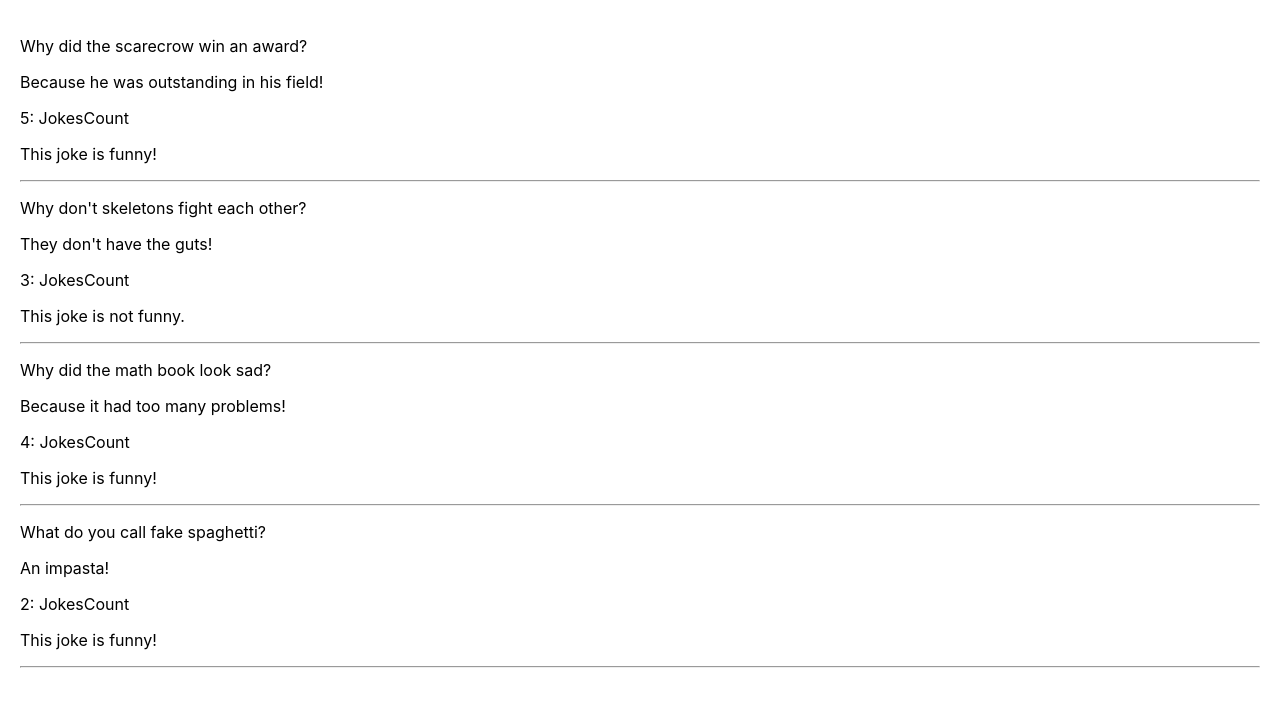
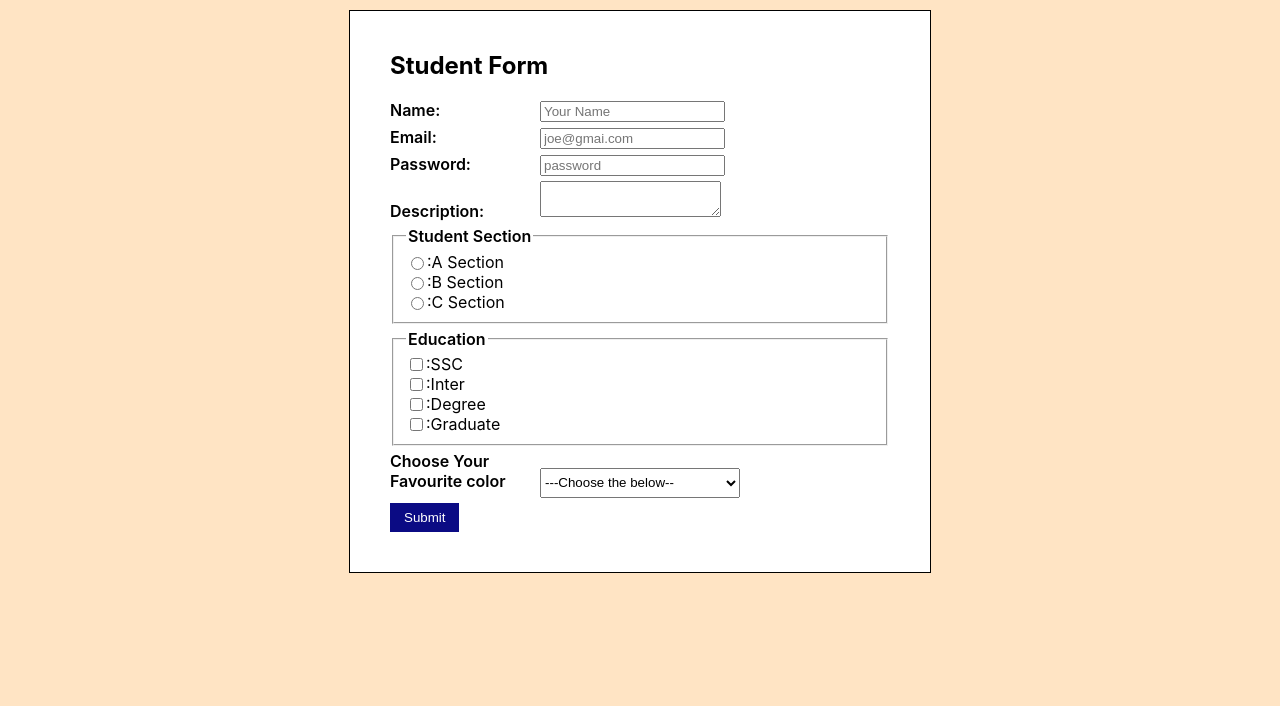
Before and after one commit to Supraja-pamula/React, a React (Create React App) app in the folder sample-two/: page / in a window 1280 px wide. Shown: the top 706 px of the page. Built offline with nearby package versions, Linux system fonts and the light colour scheme.

Commit message:
form-practice

```diff
--- a/sample-two/src/App.css
+++ b/sample-two/src/App.css
@@ -1,3 +1,58 @@
-.appSection{
-  padding: 20px;
+label,
+legend {
+  font-weight: 600;
+  font-size: 16px;
+  min-width: 150px;
+  width: 150px;
+  display: inline-block;
 }
+
+.input-div {
+  margin-bottom: 5px;
+}
+
+fieldset label {
+  font-weight: unset;
+  min-width: unset;
+  font-size: unset;
+  display: flex;
+  align-items: center;
+}
+
+fieldset div {
+  display: flex;
+  flex-direction: column;
+}
+
+legend {
+  min-width: unset;
+  width: unset;
+}
+
+select {
+  height: 30px;
+  min-width: 200px;
+}
+
+.submit-btn {
+  background-color: rgb(11, 11, 132);
+  color: #fff;
+  padding: 7px 14px;
+  border: unset;
+}
+
+form {
+  width: 500px;
+  padding: 40px;
+  border: 1px solid;
+  margin: 10px auto;
+  background-color: #fff;
+}
+
+body {
+  background-color: bisque;
+}
+
+form h1 {
+  margin-top: 0px;
+}
--- a/sample-two/src/App.js
+++ b/sample-two/src/App.js
@@ -1,75 +1,8 @@
 
 import './App.css';
-import { Joke } from './Joke';
+import { Main } from './Main';
 function App() {
-  return (
-    <div className="appSection">
-      <Joke
-        setup="Why did the scarecrow win an award?"
-        punchline="Because he was outstanding in his field!"
-        jokesCount={5}
-        isFunny={true}
-        comments={[
-          {
-            id:1,
-            text:"This is a great joke!"
-          },
-          {
-            id:2,
-            text:"I love scarecrow jokes!"
-          }
-        ]}
-      />
-      <Joke
-        setup="Why don't skeletons fight each other?"
-        punchline="They don't have the guts!"
-        jokesCount={3}
-        isFunny={false}
-        comments={[
-          {
-            id:1,
-            text:"Haha, that's a good one!"
-          },
-          {
-            id:2,
-            text:"Not funny at all!"
-          }
-        ]}
-      />
-      <Joke
-        setup="Why did the math book look sad?"
-        punchline="Because it had too many problems!"
-        jokesCount={4}
-        isFunny={true}
-        comments={[
-          {
-            id:1,
-            text:"Math jokes are the best!"
-          },
-          {
-            id:2,
-            text:"I can relate to that!"
-          }
-        ]}
-      />
-      <Joke
-        setup="What do you call fake spaghetti?"
-        punchline="An impasta!"
-        jokesCount={2}
-        isFunny={true}
-        comments={[
-          {
-            id:1,
-            text:"That's a pasta joke!"
-          },
-          {
-            id:2,
-            text:"I can't believe it's not butter!"
-          }
-        ]}
-      />
-    </div>
-  );
+  return  <Main/>
 }
 
 export default App;
--- a/sample-two/src/Joke.js
+++ /dev/null
@@ -1,13 +0,0 @@
-export function Joke(props) {
-    console.log(props);
-    return(
-        <div>
-           <p>{props.setup}</p>
-           <p>{props.punchline}</p>
-           <p>{props.jokesCount}: JokesCount</p>
-           <p>{props.isFunny ? "This joke is funny!" : "This joke is not funny."}</p>
-           <p>{props.comments.forEach((comment)=> <span key={comment.id}>{}</span>)}</p>
-           <hr/>
-        </div>
-    )
-}
--- /dev/null
+++ b/sample-two/src/Main.js
@@ -0,0 +1,98 @@
+export function Main() {
+    function signupForm(formData){
+        // let name=formData.get("fName");
+        // let email=formData.get("email");
+        // let password=formData.get("psw");
+        // let description=formData.get("description");
+        // let section=formData.get("section");
+        // let education=formData.getAll("edu");
+        // let favColor=formData.get("favColor")
+        let dataExceptCheckbox=Object.fromEntries(formData);
+        let education=formData.getAll("edu");
+        let allData={...dataExceptCheckbox,edu:education}
+        console.log(allData)
+        // console.log(favColor)
+    }
+    return <section>
+        <form action={signupForm}>
+            <h1>Student Form</h1>
+            <div className="input-div">
+                <label htmlFor="yournName" >Name:</label>
+                <input type="text" id="yournName" placeholder="Your Name" name="fName" required/><br />
+            </div>
+
+            <div className="input-div">
+                <label htmlFor="mail">Email:</label>
+                <input type="email" id="mail" placeholder="joe@gmai.com" name="email" required/> <br />
+            </div>
+
+            <div className="input-div">
+                <label htmlFor="password">Password:</label>
+                <input type="password" id="password" placeholder="password" name="psw" required/><br />
+            </div>
+
+            <div className="input-div">
+                <label htmlFor="description">Description: </label>
+                <textarea id="description" name="description" required></textarea><br />
+            </div>
+
+            <div className="input-div">
+                <fieldset>
+                    <legend>Student Section</legend>
+                    <div>
+                        <label>
+                            <input type="radio" name="section" value="A Section" />
+                            :A Section
+                        </label>
+                        <label>
+                            <input type="radio" name="section" value="B Section" />:B Section
+                        </label>
+                        <label>
+                            <input type="radio" name="section" value="C Section" />:C Section<br />
+                        </label>
+
+                    </div>
+
+                </fieldset>
+            </div>
+
+            <div className="input-div">
+                <fieldset>
+                    <legend>Education</legend>
+                    <div>
+                        <label>
+                            <input type="checkbox" value="SSC" name="edu" />:SSC
+                        </label>
+                        <label>
+                            <input type="checkbox" value="Inter" name="edu" />:Inter
+                        </label>
+                        <label>
+                            <input type="checkbox" value="Degree" name="edu" />:Degree
+                        </label>
+                        <label>
+                            <input type="checkbox" value="Graduate" name="edu" />:Graduate<br />
+                        </label>
+
+                    </div>
+
+                </fieldset>
+
+            </div>
+
+            <div className="input-div">
+                <label>Choose Your Favourite color</label>
+                <select name="favColor" required>
+                    <option value="" defaultChecked>---Choose the below--</option>
+                    <option value="Green">Green</option>
+                    <option value="red">red</option>
+                    <option value="violet">violet</option>
+                    <option value="pink">pink</option>
+                    <option value="orange">orange</option>
+                </select>
+            </div>
+
+            <button type="submit" className="submit-btn">Submit</button>
+
+        </form>
+    </section>
+}
```
